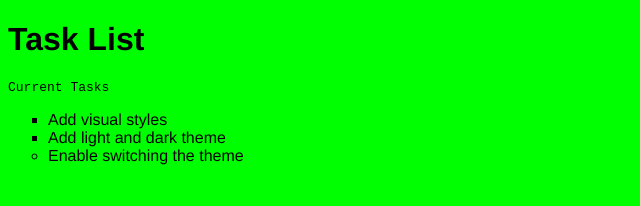
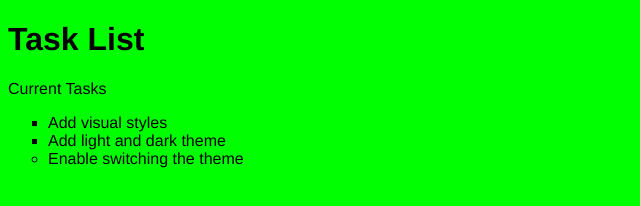
Before and after one commit to AlexandreAraujo10/site-simple, a plain HTML site: page index.html in a window 1280 px wide. Shown: the full height of the page, 0-640 px from the left. Drawn offline with Linux system fonts and the light colour scheme.

Commit message:
Update main.css

```diff
--- a/main.css
+++ b/main.css
@@ -19,9 +19,6 @@ li {
     list-style: square;
 }
 
-#msg {
-    font-family: monospace;
-}
 
 .light-theme {
     --bg: var(--green);
```
